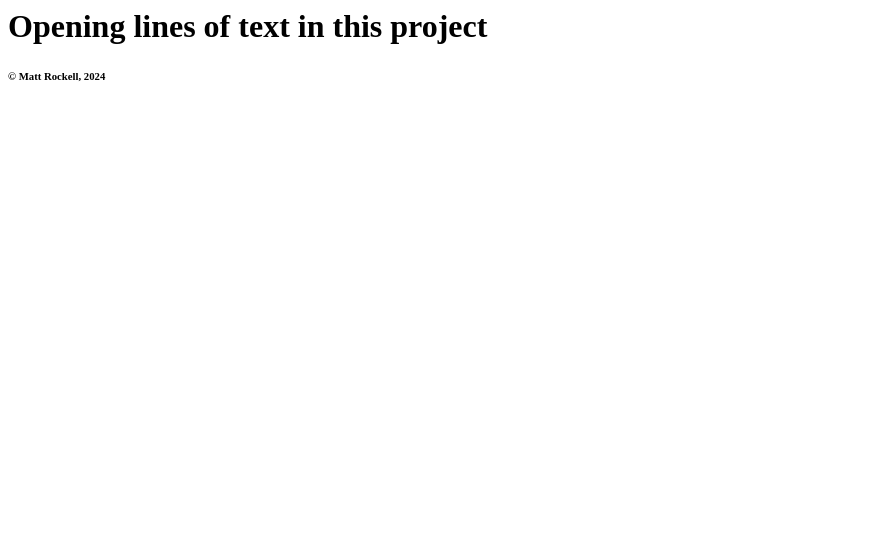
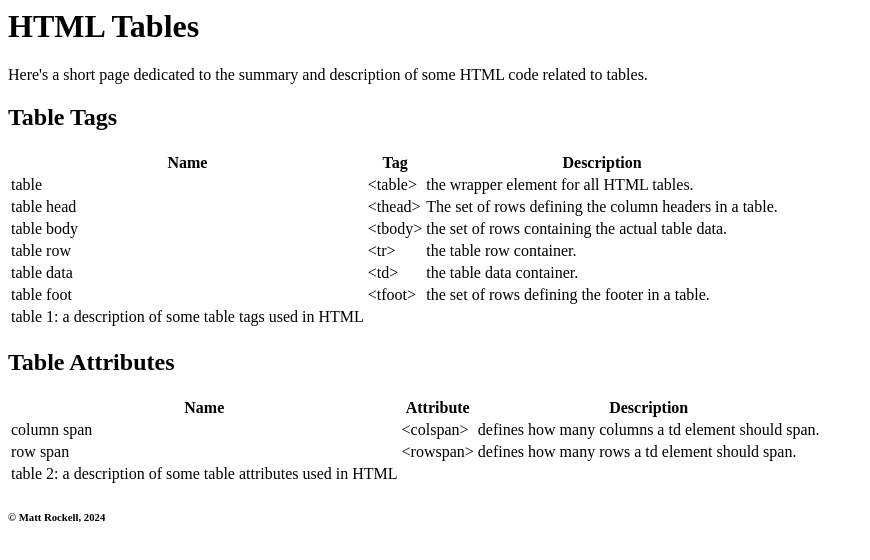
Before and after one commit to matthewrockell/codecademycheatsheet, a plain HTML site: page index.html in a window 1280 px wide. Shown: the whole page, without its empty margins (0-870 px from the left). Drawn offline with Linux system fonts and the light colour scheme.

Commit message:
content complete for index.html

```diff
--- a/index.html
+++ b/index.html
@@ -1,11 +1,87 @@
 <html>
     <head>
         <title>Codecademy Cheat Sheet Project</title>
-        <link href="./style.css" rel="stylesheet" type=css />
+        <link href="./style.css" rel="stylesheet" type="text/css">
     </head>
 
     <body>
-        <h1>Opening lines of text in this project</h1>
+        <h1>HTML Tables</h1>
+
+        <p>Here's a short page dedicated to the summary and description of some HTML code related to tables.</p>
+
+        <h2>Table Tags</h2>
+
+        <table>
+            <thead>
+                <th>Name</th>
+                <th>Tag</th>
+                <th>Description</th>
+            </thead>
+            <tbody>
+                <tr>
+                    <td>table</td>
+                    <td>&lt;table&gt;</td>
+                    <td>the wrapper element for all HTML tables.</td>
+                </tr>
+                <tr>
+                    <td>table head</td>
+                    <td>&lt;thead&gt;</td>
+                    <td>The set of rows defining the column headers in a table.</td>
+                </tr>
+                <tr>
+                    <td>table body</td>
+                    <td>&lt;tbody&gt;</td>
+                    <td>the set of rows containing the actual table data.</td>
+                </tr>
+                <tr>
+                    <td>table row</td>
+                    <td>&lt;tr&gt;</td>
+                    <td>the table row container.</td>
+                </tr>
+                <tr>
+                    <td>table data</td>
+                    <td>&lt;td&gt;</td>
+                    <td>the table data container.</td>
+                </tr>
+                <tr>
+                    <td>table foot</td>
+                    <td>&lt;tfoot&gt;</td>
+                    <td>the set of rows defining the footer in a table.</td>
+                </tr>
+            </tbody>
+            <tfoot>
+                <tr>
+                    <td>table 1: a description of some table tags used in HTML</td>
+                </tr>
+            </tfoot>
+        </table>
+
+        <h2>Table Attributes</h2>
+
+        <table>
+            <thead>
+                <th>Name</th>
+                <th>Attribute</th>
+                <th>Description</th>
+            </thead>
+            <tbody>
+                <tr>
+                    <td>column span</td>
+                    <td>&lt;colspan&gt;</td>
+                    <td>defines how many columns a td element should span.</td>
+                </tr>
+                <tr>
+                    <td>row span</td>
+                    <td>&lt;rowspan&gt;</td>
+                    <td>defines how many rows a td element should span.</td>
+                </tr>
+            </tbody>
+            <tfoot>
+                <tr>
+                    <td>table 2: a description of some table attributes used in HTML</td>
+                </tr>
+            </tfoot>
+        </table>
 
     </body>
 
```
